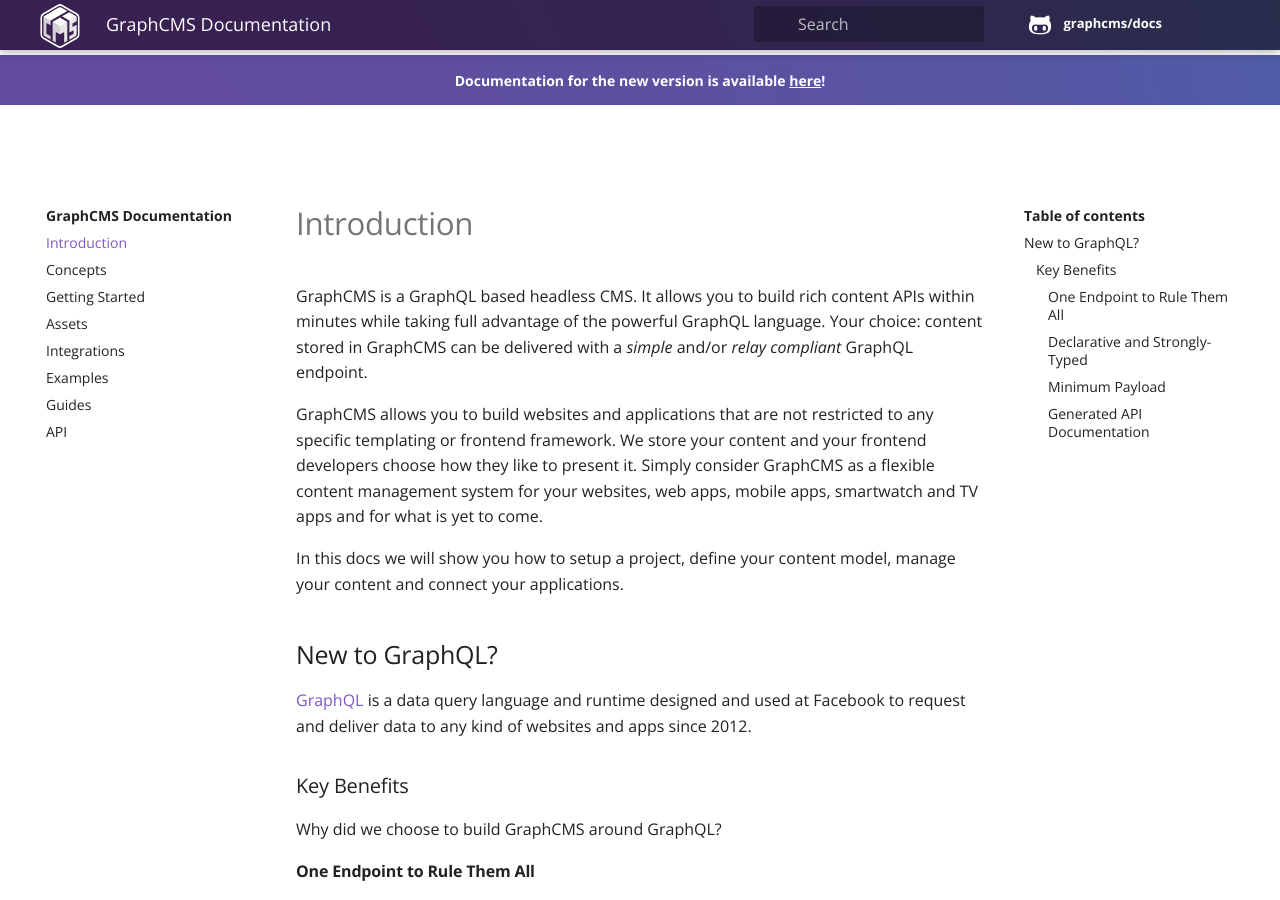
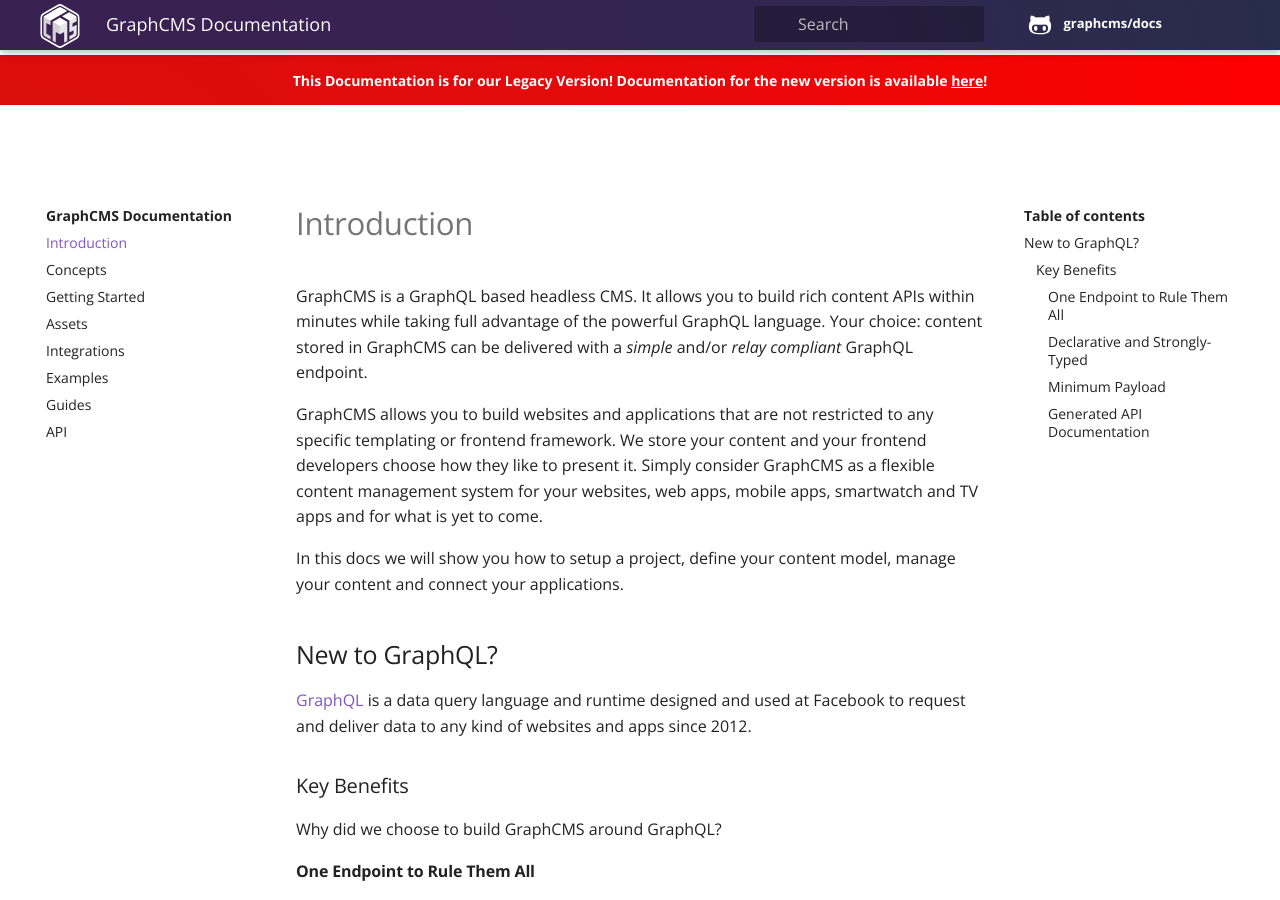
Before and after one commit to isabella232/docs-13, an MkDocs documentation site: the page built from docs/Introduction.md, in a window 1280 px wide and 900 px high. Built offline with MkDocs 1.6.1, drawn with Linux system fonts in a browser that asks for light colours; old or Windows-style settings are respelled for this version of MkDocs.

Commit message:
Update header

```diff
--- a/theme/material/base.html
+++ b/theme/material/base.html
@@ -73,10 +73,10 @@
 
   <body dir="{{ lang.t('direction') }}">
     {% endif %}
-    <div style="display: flex;width: 100%;height: 50px;padding: 15px;margin-top: 55px;align-items: center;justify-content: center;color:white;background: radial-gradient(farthest-corner at 0px 6000px,#8c258a 0%,#505ca6 100%);">
+    <div style="display: flex;width: 100%;height: 50px;padding: 15px;margin-top: 55px;align-items: center;justify-content: center;color:white;background: radial-gradient(farthest-corner at 0px 6000px,rgba(136,43,43,1) 0%,rgba(255,0,0,1) 100%);">
       <div style="position: relative;display: flex;">
           <p style="font-size: 14px">
-            <b>Documentation for the new version is available <a style="font-weight: bold;text-decoration: underline;color:white" href="https://docs.graphcms.com/" target="_blank">here</a>!</b>
+            <b>This Documentation is for our Legacy Version! Documentation for the new version is available <a style="font-weight: bold;text-decoration: underline;color:white" href="https://docs.graphcms.com/" target="_blank">here</a>!</b>
           </p>
       </div>
     </div>
```
